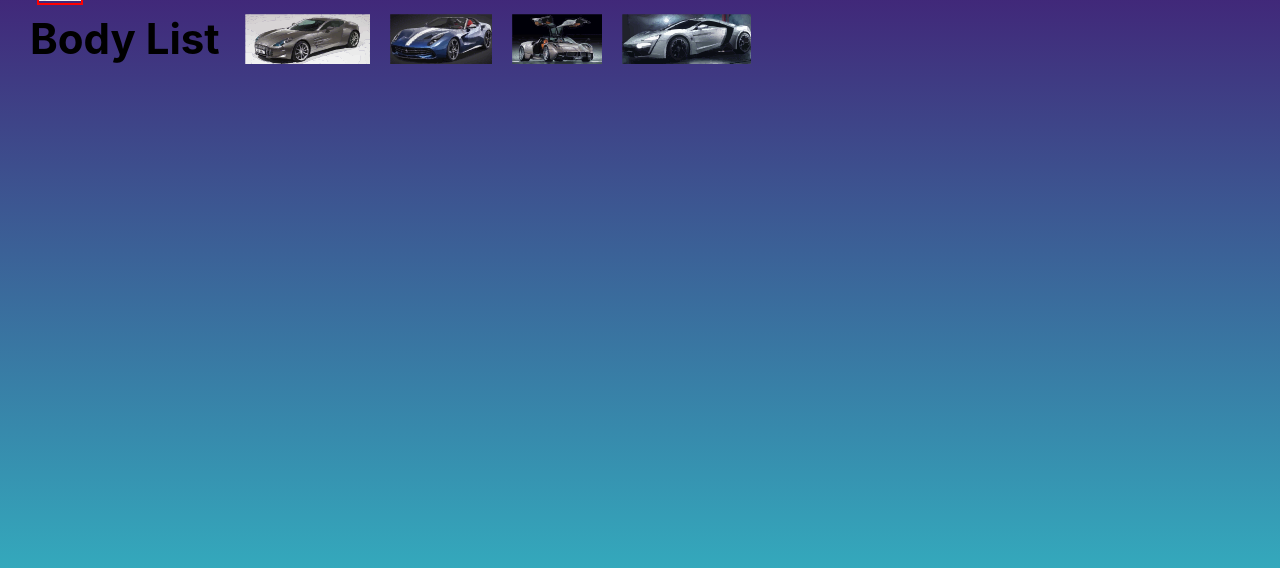
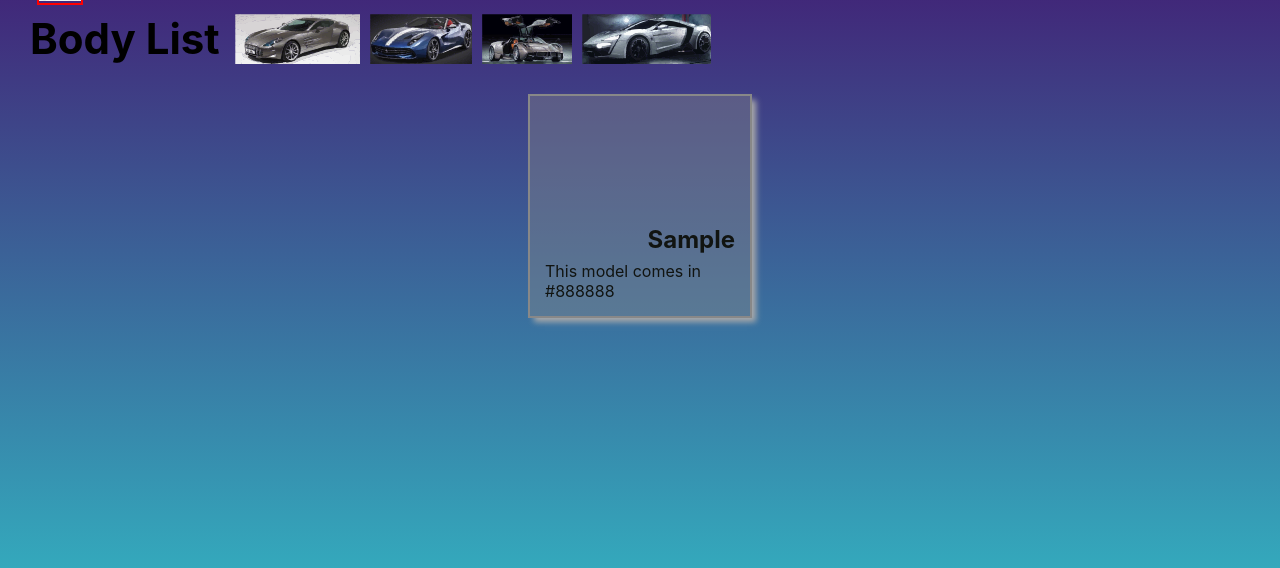
Before and after one commit to LedioDylgjeri/car-collector, a Django app: page /bodies/ in a window 1280 px wide. Shown: the part 62-630 px from the top of the page. Run offline with Django 4.2, Linux system fonts and the light colour scheme; tables that the repository leaves empty hold one stand-in row (values such as "Sample post").

Commit message:
display car body on display page

```diff
--- a/main_app/models.py
+++ b/main_app/models.py
@@ -8,11 +8,22 @@ SERVICES = (
   ('T', 'Tire Change')
 )
 
+class Body(models.Model):
+  type = models.CharField(max_length=50)
+  color = models.CharField(max_length=20)
+
+  def __str__(self):
+    return self.type
+
+  def get_absolute_url(self):
+    return reverse('bodies_detail', kwargs={'pk': self.id})
+
 class Car(models.Model):
   make = models.CharField(max_length=100)
   model = models.CharField(max_length=100)
   topspeed = models.IntegerField()
   description = models.TextField(max_length=200)
+  body = models.ManyToManyField(Body)
 
   def __str__(self):
     return self.make
@@ -38,13 +49,3 @@ class Maintenance(models.Model):
 
   class Meta:
     ordering = ['-date']
-
-class Body(models.Model):
-  type = models.CharField(max_length=50)
-  color = models.CharField(max_length=20)
-
-  def __str__(self):
-    return self.make
-
-  def get_absolute_url(self):
-    return reverse('bodies_detail', kwargs={'pk': self.id})
--- /dev/null
+++ b/main_app/static/css/body/body-index.css
@@ -0,0 +1,64 @@
+.card-container {
+  padding: 0 40px;
+  display: flex;
+  justify-content: center;
+  flex-wrap: wrap;
+}
+
+.card {
+  width: 224px;
+  height: 224px;
+  margin: 10px;
+  border: solid 2px;
+  box-shadow: var(--card-box-shadow);
+  position: relative;
+}
+
+.card-bg {
+  opacity: .4;
+  position: absolute;
+  display: inline-flex;
+  top: 0;
+  left: 0;
+  width: 100%;
+  height: 100%;
+}
+
+.card-content {
+  padding: 15px;
+  height: 100%;
+  width: 100%;
+  display: flex;
+  align-items: flex-end;
+  justify-content: flex-end;
+  flex-direction: column;
+}
+
+.card>a {
+  position: absolute;
+  top: 0;
+  left: 0;
+  width: 100%;
+  height: 100%;
+  display: inline-block;
+  text-decoration: none;
+  color: var(--text-color);
+}
+
+.card h2 {
+  margin: 7px 0;
+  font-size: var(--font-xl);
+}
+
+.card p {
+  margin: 0;
+  font-size: var(--font-reg);
+}
+
+.page-header>img {
+  margin-left: 10px;
+}
+
+.page-header>img:first-of-type {
+  margin-left: 15px;
+}
--- a/main_app/templates/main_app/body_list.html
+++ b/main_app/templates/main_app/body_list.html
@@ -5,7 +5,7 @@
 <link
   rel="stylesheet"
   type="text/css"
-  href="{% static 'css/cars/body-index.css' %}"
+  href="{% static 'css/body/body-index.css' %}"
 />
 {% endblock %}
 
@@ -20,13 +20,13 @@
 </section>
 
 <section class="card-container">
-  {% for body in bodies_list %}
+  {% for body in body_list %}
   <div class="card" style="border-color: {{ body.color }}">
     <div class="card-bg" style="background-color: {{ body.color }}"></div>
     <a href="{% url 'bodies_detail' body.id %}">
       <div class="card-content">
-        <h2>{{ body.style }}</h2>
-        <p>I like this body style in {{ body.color }}</p>
+        <h2>{{ body.type }}</h2>
+        <p>This model comes in {{ body.color }}</p>
       </div>
     </a>
   </div>
--- a/main_app/templates/main_app/car_form.html
+++ b/main_app/templates/main_app/car_form.html
@@ -9,7 +9,7 @@
 
 <div class="page-header">
   {% if car %}
-    <h1>Edit {{ car.name }}</h1>
+    <h1>Edit {{ car.make }}</h1>
   {% else %}
     <h1>Add a Car</h1>
   {% endif %}
--- a/main_app/urls.py
+++ b/main_app/urls.py
@@ -13,4 +13,6 @@ urlpatterns = [
   path('bodies/create/', views.BodyCreate.as_view(), name='bodies_create'),
   path('bodies/<int:pk>/', views.BodyDetail.as_view(), name='bodies_detail'),
   path('bodies/', views.BodyList.as_view(), name='bodies_index'),
+  path('bodies/<int:pk>/update/', views.BodyUpdate.as_view(), name='bodies_update'),
+  path('bodies/<int:pk>/delete/', views.BodyDelete.as_view(), name='bodies_delete'),
 ]
--- a/main_app/views.py
+++ b/main_app/views.py
@@ -24,11 +24,11 @@ def cars_detail(request, car_id):
 
 class CarCreate(CreateView):
   model = Car
-  fields = '__all__'
+  fields = ['make', 'model', 'topspeed', 'description']
 
 class CarUpdate(UpdateView):
   model = Car
-  fields = ['make', 'model', 'topspeed', 'description']
+  fields = ['model', 'topspeed', 'description']
 
 class CarDelete(DeleteView):
   model = Car
@@ -48,6 +48,16 @@ class BodyCreate(CreateView):
 
 class BodyList(ListView):
   model = Body
+  fields = ['type', 'color']
 
 class BodyDetail(DetailView):
   model = Body
+  success_url = '/bodies/'
+
+class BodyUpdate(UpdateView):
+  model = Body
+  fields = ['type', 'color']
+
+class BodyDelete(DeleteView):
+  model = Body
+  success_url = '/bodies/'
```
Also changed, not shown: main_app/static/css/body/body-detail.css (added, +52 -0 lines), main_app/templates/cars/detail.html (+26 -0 lines), main_app/templates/main_app/body_confirm_delete.html (added, +23 -0 lines), main_app/templates/main_app/body_detail.html (+24 -0 lines), main_app/migrations/0006_car_body.py (added).
